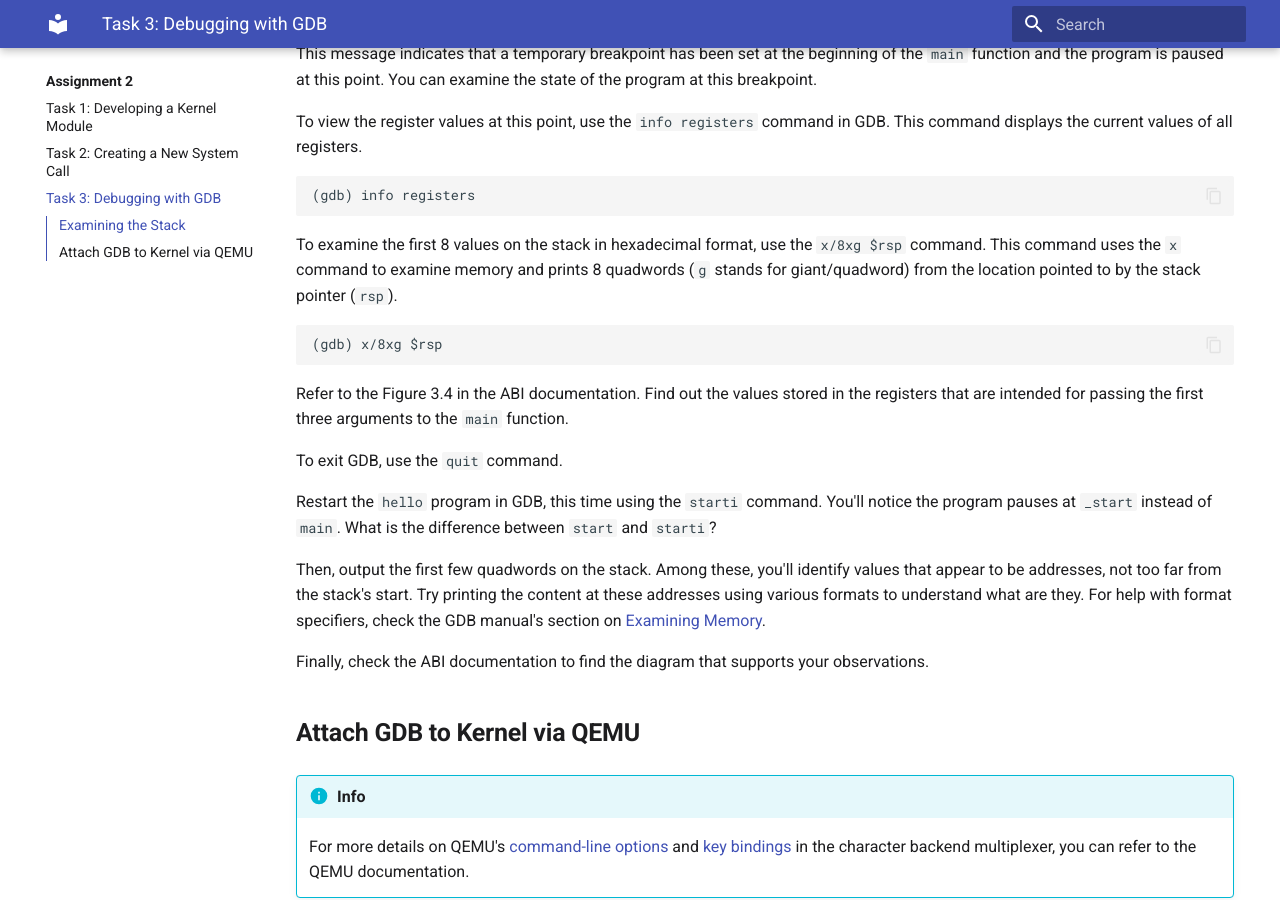
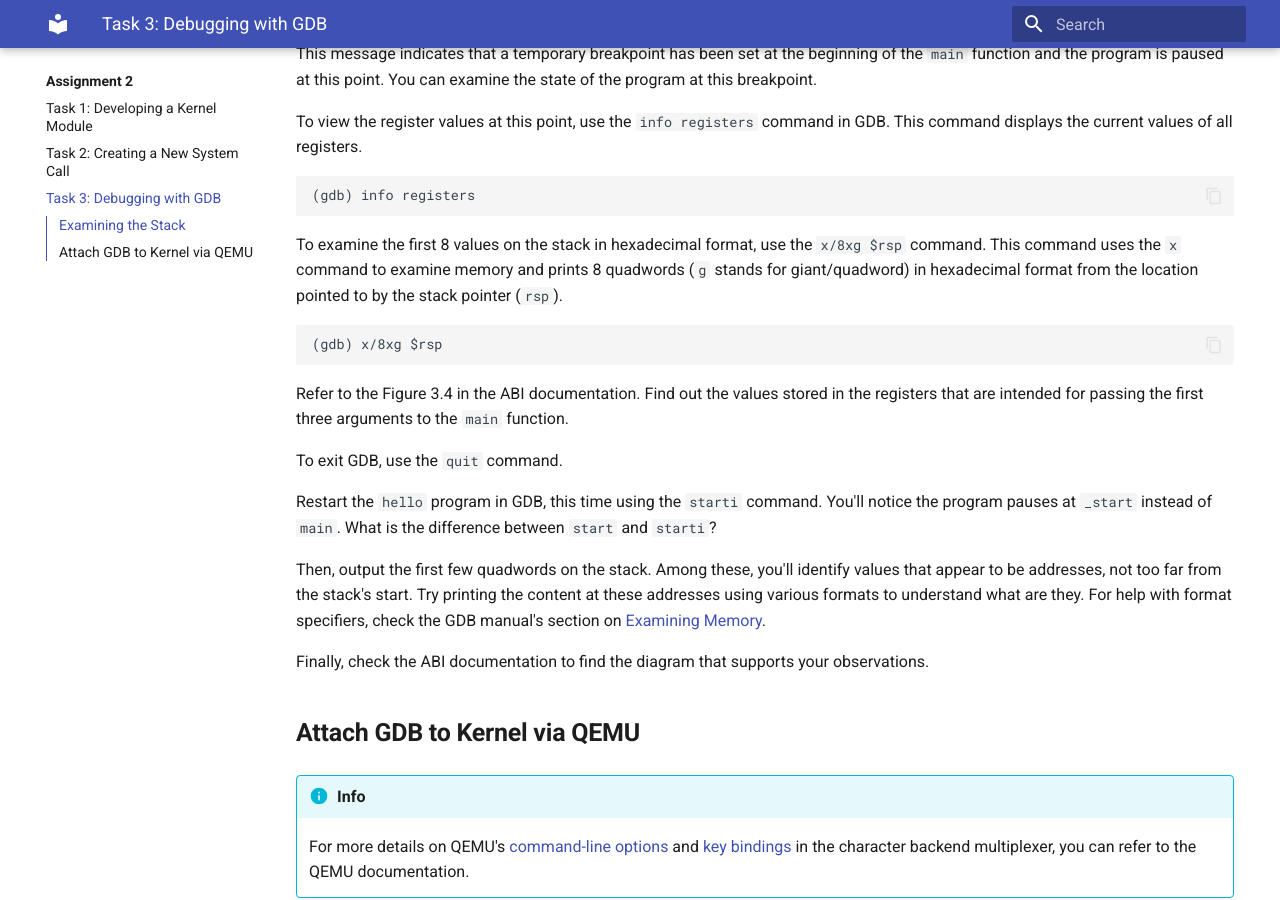
Before and after one commit to cs5250-24s/cs5250-24s, an MkDocs documentation site: the page built from docs/asg2/task-gdb.md, in a window 1280 px wide and 900 px high, scrolled down 1281 px. Built offline with MkDocs 1.6.1 and Material for MkDocs 9.7.7, drawn with Linux system fonts in a browser that asks for light colours.

Commit message:
asg2: add info on the 2nd x in x/8xg
Signed-off-by: Shen Jiamin <shen_jiamin@u.nus.edu>

````diff
--- a/docs/asg2/task-gdb.md
+++ b/docs/asg2/task-gdb.md
@@ -76,8 +76,8 @@ This command displays the current values of all registers.
 To examine the first 8 values on the stack in hexadecimal format, use the
 `x/8xg $rsp` command.
 This command uses the `x` command to examine memory and prints 8 quadwords (`g`
-stands for giant/quadword) from the location pointed to by the stack pointer
-(`rsp`).
+stands for giant/quadword) in hexadecimal format from the location pointed to by
+the stack pointer (`rsp`).
 
 ```
 (gdb) x/8xg $rsp
````
